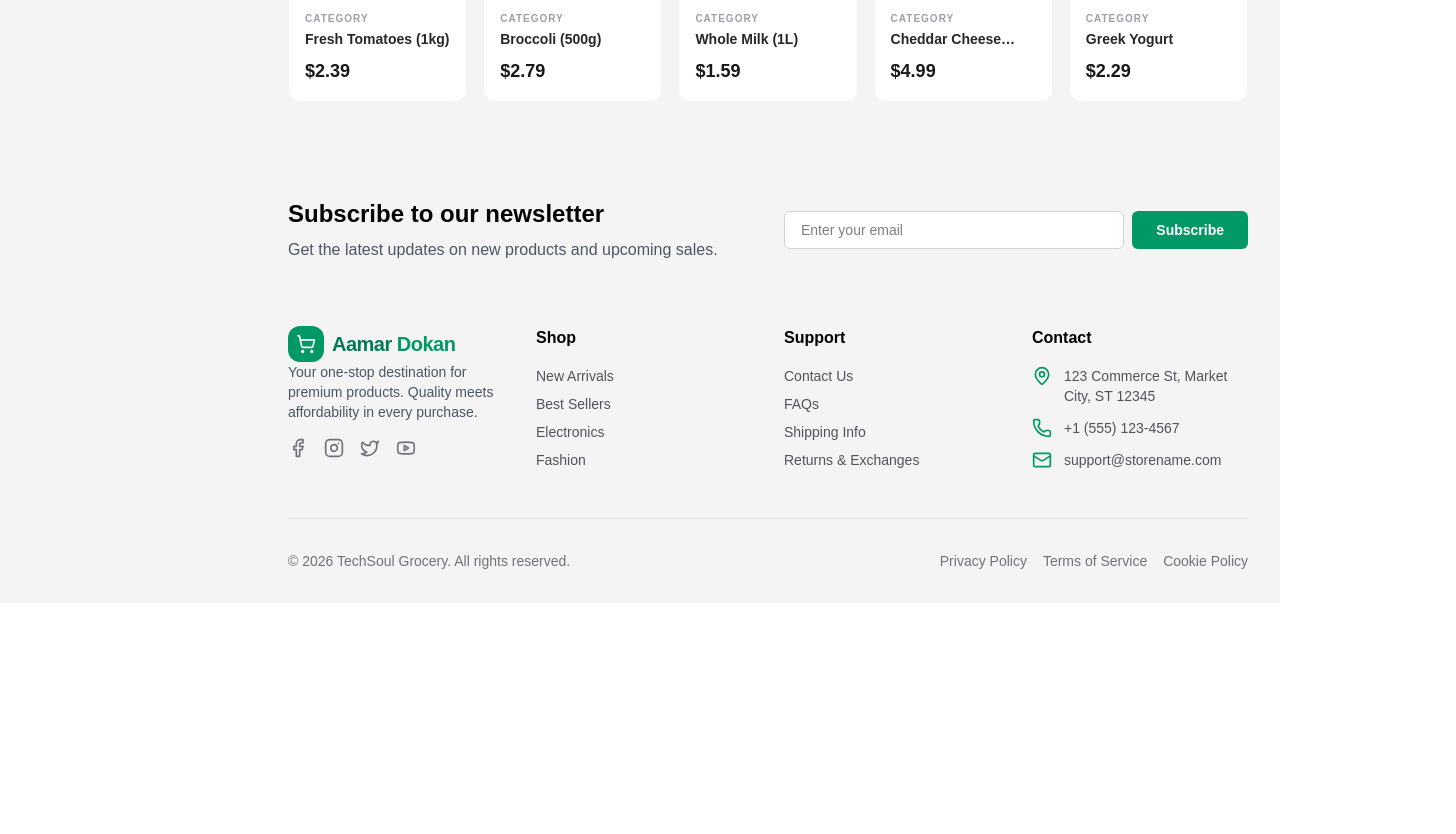
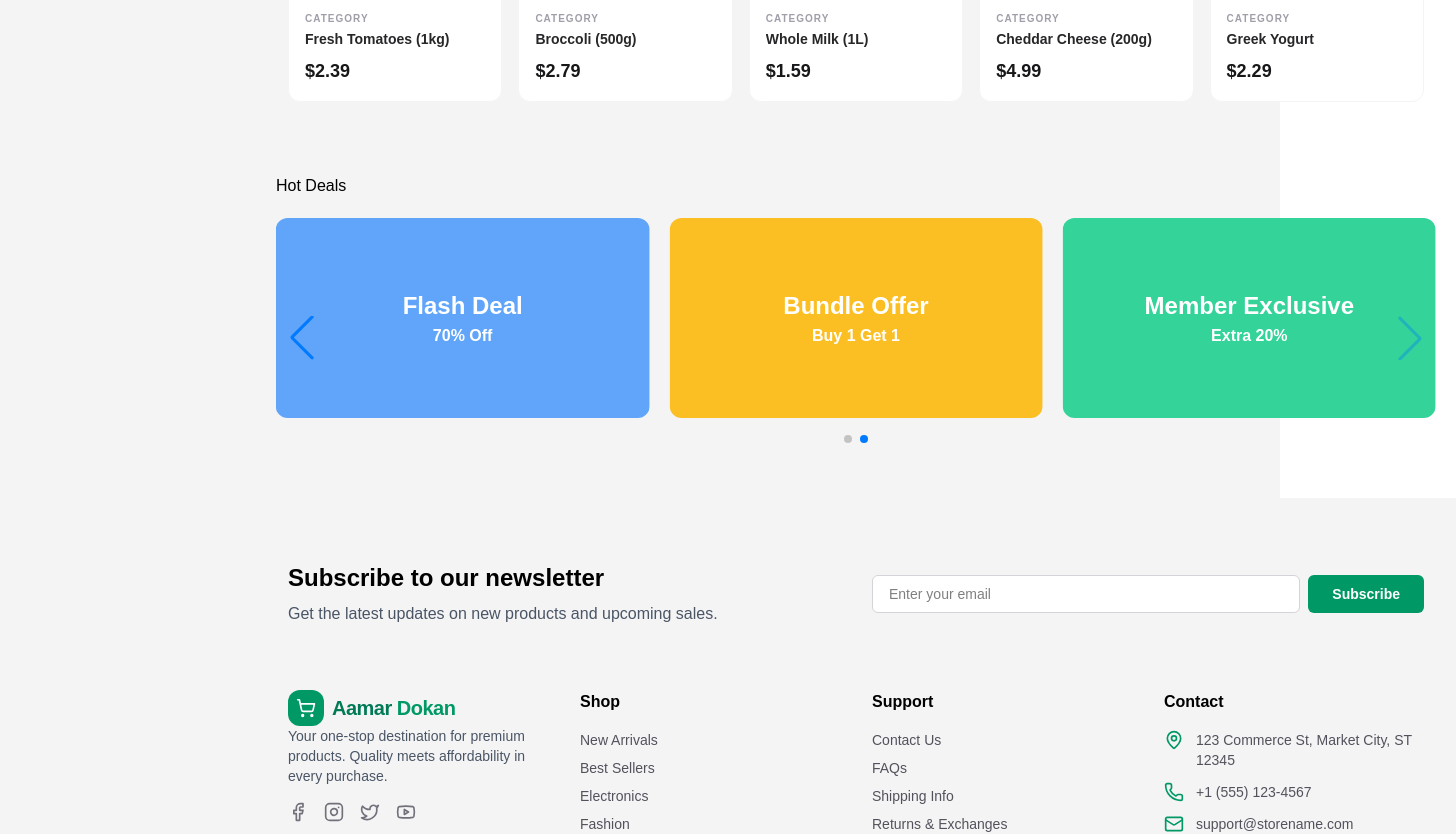
Before and after one commit to manishankarvakta/aamardokan-ecom, a Next.js app: page / in a window 1280 px wide. Shown: the part 1380-2214 px from the top of the page, 1456 px wide, since content can reach past the window. Before the commit the page ends 1983 px from the top, so only its background shows below. Built offline with nearby package versions, Linux system fonts and the light colour scheme.

Commit message:
Product Modal work perfectly inside related product

```diff
--- a/src/app/page.tsx
+++ b/src/app/page.tsx
@@ -5,6 +5,7 @@ import Banner from "@/components/home/Banner";
 import CategoryCard from "@/components/home/CategoryCard";
 import ProductCard from "@/components/home/ProductCard";
 import { getCategories, getProductsByCategory, type Product } from "@/lib/products";
+import Deals from "@/components/home/Deals";
 
 export default function Home() {
   const searchParams = useSearchParams();
@@ -59,6 +60,10 @@ export default function Home() {
           ))}
         </div>
       </section>
+
+      <div>
+        <Deals />
+      </div>
     </div>
   );
 }
--- a/src/components/home/Deals.tsx
+++ b/src/components/home/Deals.tsx
@@ -1,9 +1,63 @@
-import React from 'react'
+import React from 'react';
+// Import Swiper React components
+{  }
+import { Swiper, SwiperSlide } from 'swiper/react';
+
+// Import Swiper styles
+import 'swiper/css';
+import 'swiper/css/navigation';
+import 'swiper/css/pagination';
+
+// Import required modules
+import { Navigation, Pagination, Autoplay } from 'swiper/modules';
 
 const Deals = () => {
+  const dealItems = [
+    { id: 1, title: "Summer Sale", discount: "50% Off", color: "#f87171" },
+    { id: 2, title: "Flash Deal", discount: "70% Off", color: "#60a5fa" },
+    { id: 3, title: "Bundle Offer", discount: "Buy 1 Get 1", color: "#fbbf24" },
+    { id: 4, title: "Member Exclusive", discount: "Extra 20%", color: "#34d399" },
+  ];
+
   return (
-    <div>Deals</div>
-  )
-}
+    <section style={{ padding: '40px 20px', maxWidth: '1200px', margin: '0 auto' }}>
+      <h2 style={{ marginBottom: '20px' }}>Hot Deals</h2>
 
-export default Deals
+      <Swiper
+        modules={[Navigation, Pagination, Autoplay]}
+        spaceBetween={20}
+        slidesPerView={1}
+        navigation
+        pagination={{ clickable: true }}
+        autoplay={{ delay: 3000 }}
+        breakpoints={{
+          640: { slidesPerView: 2 },
+          1024: { slidesPerView: 3 },
+        }}
+        style={{ paddingBottom: '40px' }}
+      >
+        {dealItems.map((item) => (
+          <SwiperSlide key={item.id}>
+            <div style={{
+              backgroundColor: item.color,
+              height: '200px',
+              borderRadius: '12px',
+              display: 'flex',
+              flexDirection: 'column',
+              alignItems: 'center',
+              justifyContent: 'center',
+              color: 'white',
+              fontSize: '1.5rem',
+              fontWeight: 'bold'
+            }}>
+              <p>{item.title}</p>
+              <span style={{ fontSize: '1rem' }}>{item.discount}</span>
+            </div>
+          </SwiperSlide>
+        ))}
+      </Swiper>
+    </section>
+  );
+};
+
+export default Deals;
--- a/src/components/home/ProductDetailModal.tsx
+++ b/src/components/home/ProductDetailModal.tsx
@@ -7,6 +7,7 @@ import { useDispatch } from "react-redux";
 import { addToCart } from "@/lib/store/features/cartSlice";
 import { toast } from "sonner";
 import Image from "next/image";
+import { createPortal } from "react-dom";
 
 export default function ProductDetailModal({
   product,
@@ -39,26 +40,26 @@ export default function ProductDetailModal({
     setOrigin({ x, y });
   };
 
-  return (
+  return createPortal(
     <div className="fixed inset-0 z-50 flex items-center justify-center p-4 sm:p-6">
 
       {/* 1. BACKDROP (Clicking this closes the modal) */}
       <div
         className="fixed inset-0 z-50 bg-zinc-900/70 backdrop-blur-sm animate-in fade-in duration-200"
-        onClick={onClose}
+        onClick={(e) => { e.stopPropagation(); onClose(); }}
       />
 
       {/* 2. CLOSE BUTTON (Positioned outside the white box) */}
       <button
-        onClick={onClose}
-        className="absolute cursor-pointer right-4 top-4 z-70 flex h-12 w-12 items-center justify-center rounded-full bg-white/10 text-white transition-all hover:bg-white/20 hover:rotate-90 md:right-10 md:top-10"
+        onClick={(e) => { e.stopPropagation(); onClose(); }}
+        className="absolute cursor-pointer right-4 top-4 z-50 flex h-12 w-12 items-center justify-center rounded-full bg-white/10 text-white transition-all hover:bg-white/20 hover:rotate-90 md:right-10 md:top-10"
         aria-label="Close modal"
       >
         <X size={32} strokeWidth={1.5} />
       </button>
 
       {/* 3. MODAL CONTENT */}
-      <div className="relative z-60 w-full max-w-5xl min-h-[60vh] overflow-hidden rounded-2xl bg-white shadow-2xl animate-in zoom-in-95 duration-200">
+      <div className="relative z-50 w-full max-w-5xl min-h-[60vh] overflow-hidden rounded-2xl bg-white shadow-2xl animate-in zoom-in-95 duration-200">
         <div className="grid grid-cols-1 md:grid-cols-2">
 
           {/* LEFT SIDE: Info */}
@@ -140,5 +141,5 @@ export default function ProductDetailModal({
         </div>
       </div>
     </div>
-  );
+  , document.body );
 }
```
